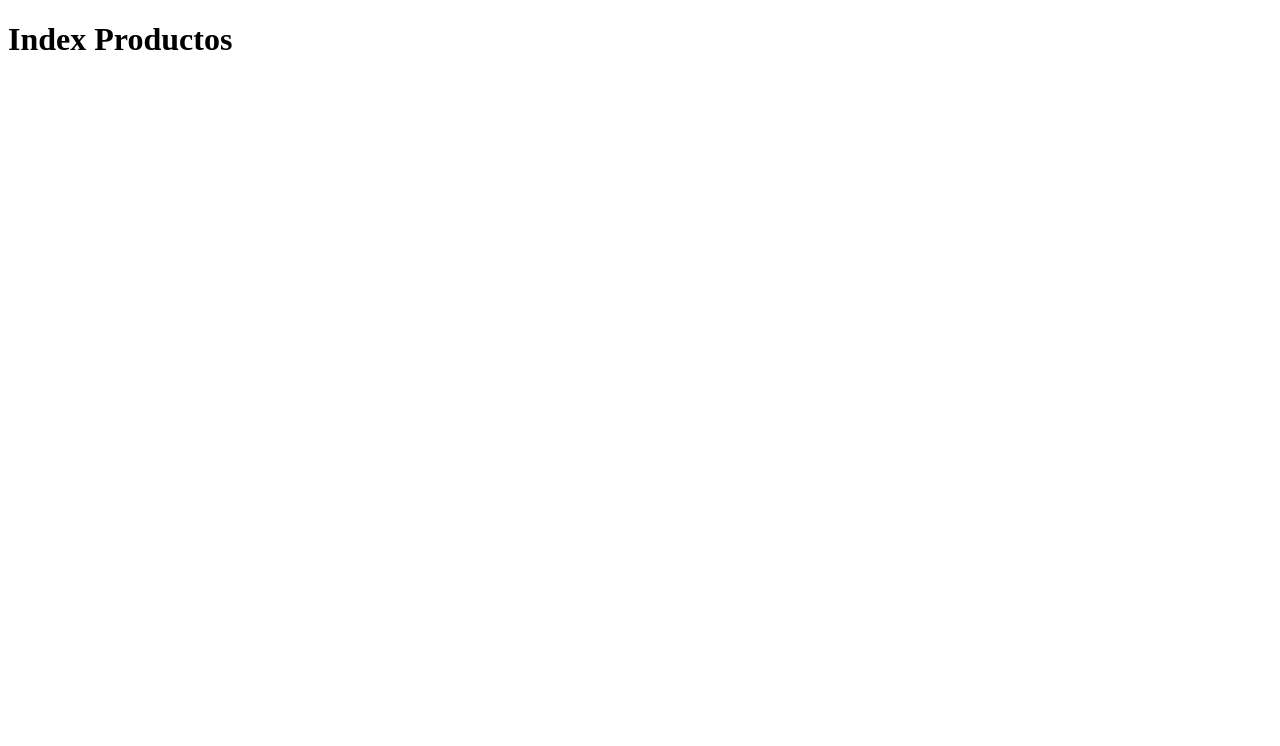
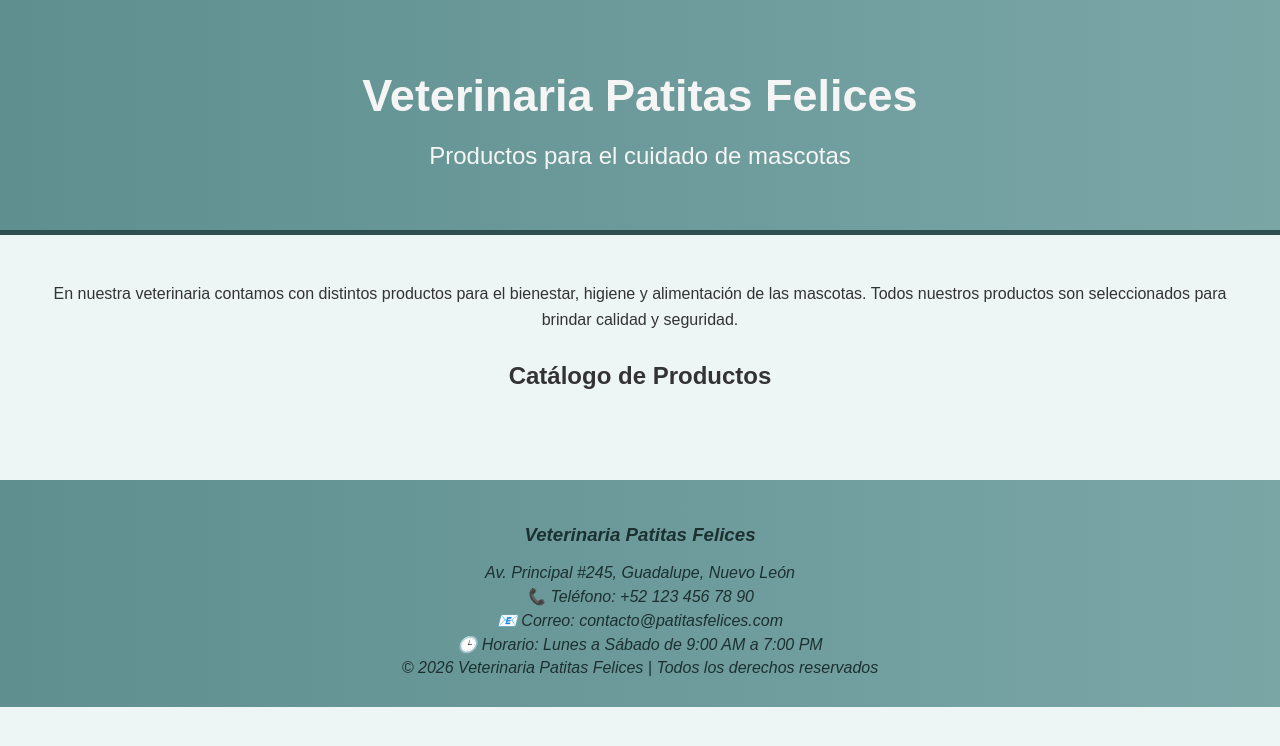
Before and after one commit to gxlzxv/PIADjango, a Django app: page /productos/ in a window 1280 px wide. Before the commit the part shown is almost empty. Shown: the top 746 px of the page. Run offline with Django 5.2, Linux system fonts and the light colour scheme; data that the repository does not hold is empty; parts of the project's set-up code (start-up, migrations or seed data) failed here and were passed over.

Commit message:
Se añaden página dinámica

```diff
--- a/clinicaveterinaria/urls.py
+++ b/clinicaveterinaria/urls.py
@@ -23,7 +23,7 @@ urlpatterns = [
     path('home/', include('home.urls')),
     path("doctores/",include('doctores.urls')),
     path("empleados/",include('empleados.urls')),
-    path("productos/",include('productos.urls')),
     path("servicios/",include('servicios.urls')),
     path("sucursales/",include('sucursales.urls')),
+    path('productos/', include('productos.urls')),
 ]
--- a/home/static/home/css/estilos.css
+++ b/home/static/home/css/estilos.css
@@ -184,5 +184,5 @@ address p{
 }
 
 .tarjeta-index a:hover{
-    background: #ff6d6d;
+    background: #336574;
 }
--- /dev/null
+++ b/productos/static/productos/css/estilos.css
@@ -0,0 +1,97 @@
+body{
+    margin: 0;
+    font-family: Arial, Helvetica, sans-serif;
+    background-color: #eef5f5;
+    color: #333;
+}
+
+header{
+    border-bottom: solid #2d4f4f 5px;
+    background: linear-gradient(to right, #5f8f8f, #7aa6a6);
+    color: whitesmoke;
+    text-align: center;
+    padding: 40px;
+}
+
+header h1{
+    font-size: 45px;
+    margin-bottom: 10px;
+}
+
+header h2{
+    font-size: 24px;
+    font-weight: normal;
+}
+
+main{
+    padding: 30px;
+}
+
+main p{
+    text-align: center;
+    margin-bottom: 30px;
+    line-height: 1.6;
+}
+
+.contenedor.wrap{
+    display: flex;
+    justify-content: center;
+    gap: 25px;
+    flex-wrap: wrap;
+}
+
+.tarjeta{
+    width: 280px;
+    background-color: #f7fbfb;
+    border-radius: 15px;
+    padding: 20px;
+    border: 1px solid #d2e3e3;
+    box-shadow: 0px 4px 10px rgba(0,0,0,0.1);
+    text-align: center;
+    transition: 0.3s;
+}
+
+.tarjeta:hover{
+    transform: translateY(-5px);
+}
+
+.tarjeta img{
+    width: 100%;
+    height: 220px;
+    object-fit: cover;
+    border-radius: 10px;
+    margin-bottom: 15px;
+}
+
+.tarjeta h3{
+    margin-bottom: 15px;
+    color: white;
+    background-color: #7aa6a6;
+    padding: 10px;
+    border-radius: 8px;
+}
+
+.tarjeta strong{
+    color: #2d4f4f;
+}
+
+.tarjeta p{
+    margin-top: 10px;
+    line-height: 1.5;
+}
+
+footer{
+    background: linear-gradient(to right, #5f8f8f, #7aa6a6);
+    color: #1d3030;
+    text-align: center;
+    padding: 25px;
+    margin-top: 40px;
+}
+
+footer p{
+    margin: 5px;
+}
+
+article h2{
+    text-align: center;
+}
--- a/productos/templates/prodindex.html
+++ /dev/null
@@ -1,11 +0,0 @@
-<!DOCTYPE html>
-<html lang="en">
-<head>
-    <meta charset="UTF-8">
-    <meta name="viewport" content="width=device-width, initial-scale=1.0">
-    <title>Document</title>
-</head>
-<body>
-    <h1>Index Productos</h1>
-</body>
-</html>
--- /dev/null
+++ b/productos/templates/productos/prodindex.html
@@ -0,0 +1,102 @@
+{% load static %}
+
+<!DOCTYPE html>
+<html lang="es">
+
+<head>
+    <meta charset="UTF-8">
+    <meta name="viewport" content="width=device-width, initial-scale=1.0">
+    <title>Productos Veterinarios</title>
+
+    <link rel="stylesheet" href="{% static 'productos/css/estilos.css' %}">
+</head>
+
+<body>
+
+    <header>
+        <h1>Veterinaria Patitas Felices</h1>
+        <h2>Productos para el cuidado de mascotas</h2>
+    </header>
+
+    <main>
+
+        <p>
+            En nuestra veterinaria contamos con distintos productos para
+            el bienestar, higiene y alimentación de las mascotas.
+            Todos nuestros productos son seleccionados para brindar
+            calidad y seguridad.
+        </p>
+
+        <article>
+
+            <h2>Catálogo de Productos</h2>
+
+            <div class="contenedor wrap">
+
+                {% for producto in productos %}
+
+                <div class="tarjeta">
+
+                    <img src="{% static 'productos/img/producto.jpg' %}" alt="">
+
+                    <h3>{{ producto.nombre }}</h3>
+
+                    <p>
+                        {{ producto.descripcion }}
+                    </p>
+
+                    <p>
+                        <strong>Precio:</strong>
+                        ${{ producto.precio }}
+                    </p>
+
+                    <p>
+                        <strong>Stock disponible:</strong>
+                        {{ producto.stock }}
+                    </p>
+
+                </div>
+
+                {% endfor %}
+
+            </div>
+
+        </article>
+
+    </main>
+
+    <footer>
+
+        <address>
+
+            <h3>Veterinaria Patitas Felices</h3>
+
+            <p>
+                Av. Principal #245, Guadalupe, Nuevo León
+            </p>
+
+            <p>
+                📞 Teléfono: +52 123 456 78 90
+            </p>
+
+            <p>
+                📧 Correo: contacto@patitasfelices.com
+            </p>
+
+            <p>
+                🕒 Horario:
+                Lunes a Sábado de 9:00 AM a 7:00 PM
+            </p>
+
+            <p>
+                © 2026 Veterinaria Patitas Felices |
+                Todos los derechos reservados
+            </p>
+
+        </address>
+
+    </footer>
+
+</body>
+
+</html>
--- a/productos/urls.py
+++ b/productos/urls.py
@@ -2,5 +2,5 @@ from django.urls import path
 from . import views
 
 urlpatterns = [
-    path("", views.prodindex)
+    path('', views.prodindex, name='productos'),
 ]
--- a/productos/views.py
+++ b/productos/views.py
@@ -1,5 +1,11 @@
 from django.shortcuts import render
+from .models import Producto
 
 # Create your views here.
-def prodindex (request):
-    return render(request, 'prodindex.html')
+def prodindex(request):
+
+    productos = Producto.objects.all()
+
+    return render(request, 'productos/prodindex.html', {
+        'productos': productos
+    })
```
Also changed, not shown: home/templates/home/index.html (+18 -0 lines).
